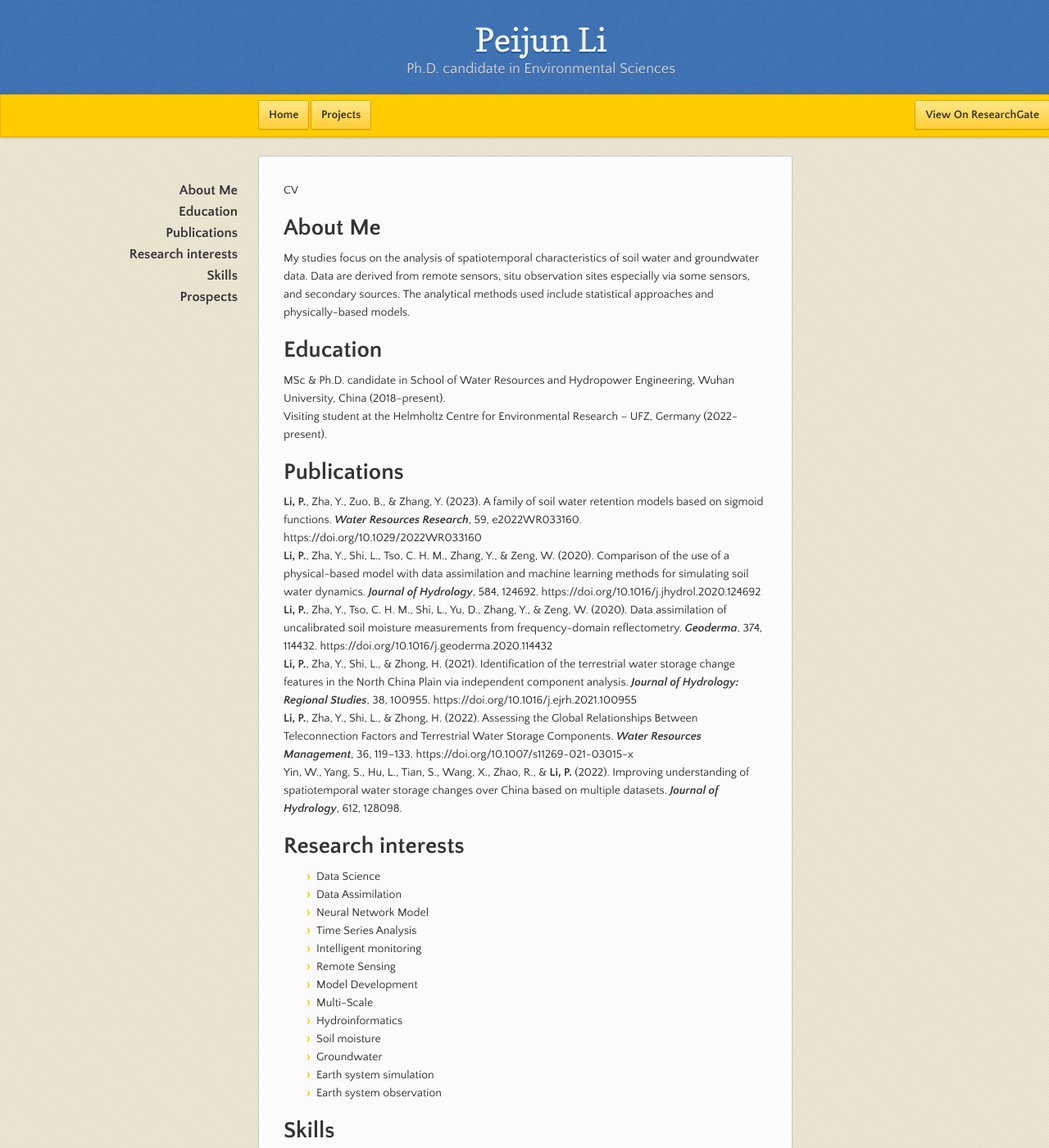
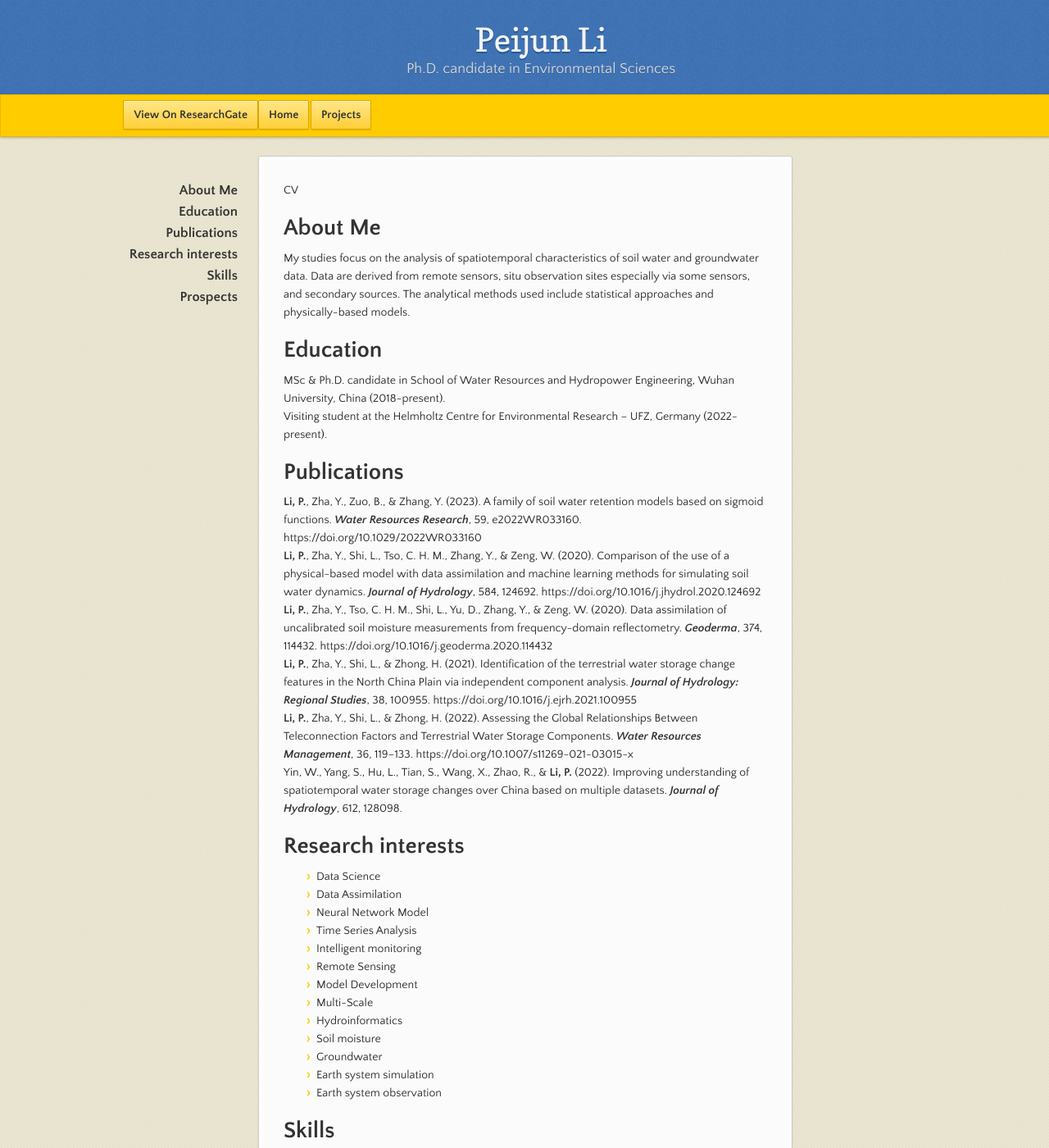
Before and after one commit to PercyLeeMaxWell/PercyLeeMaxWell.github.io, a Jekyll site: the page built from index.md, in a window 1280 px wide and 1400 px high. Shown: the whole window at 82% size. Built offline with Jekyll 4.4.1, drawn with Linux system fonts in a browser that asks for light colours.

Commit message:
修改fork0让其右侧与网页正文右侧对其

```diff
--- a/_sass/jekyll-theme-leap-day.scss
+++ b/_sass/jekyll-theme-leap-day.scss
@@ -248,7 +248,9 @@
 
 
   .fork0 {
-    float: right;
+    position:fixed;
+    right:50%;
+    margin-right:325px;
     padding: 10px 12px;
     margin-top: 6px;
     line-height:14px;
```
